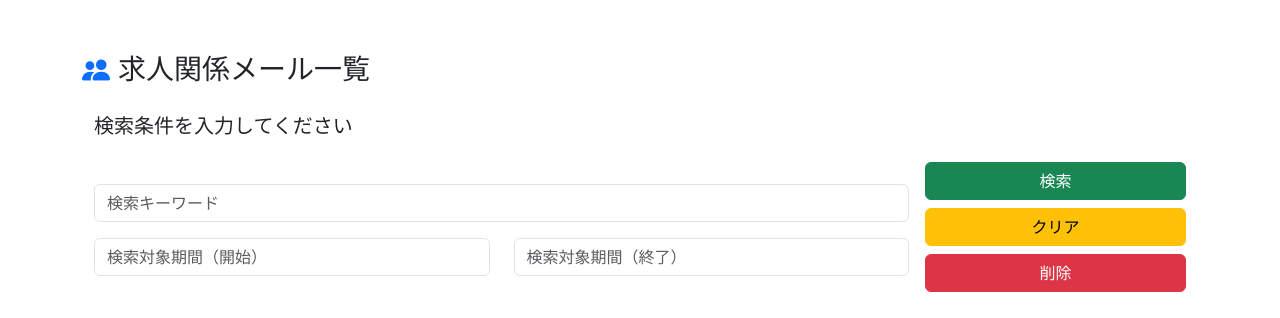
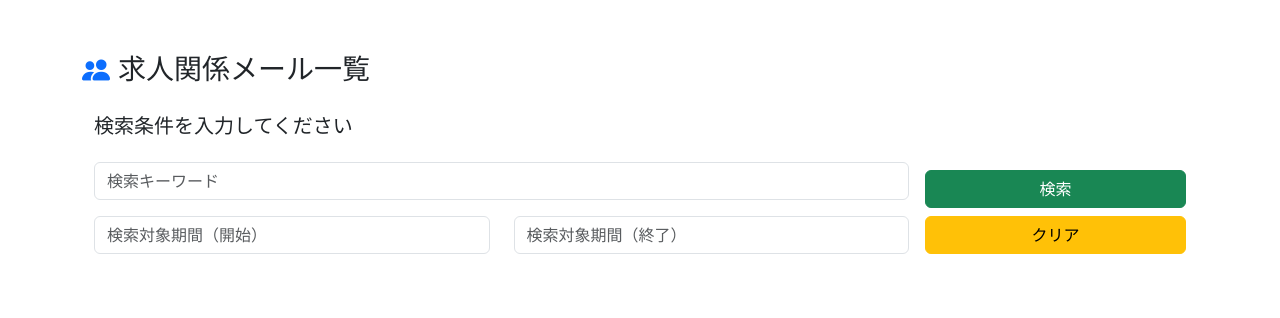
Before and after one commit to NJK-Labo/mailfilter, a Flask app: page /job-emails in a window 1280 px wide. Shown: the part 88-406 px from the top of the page. Run offline with Flask 3, Linux system fonts and the light colour scheme; some libraries are stand-ins or nearby versions.

Commit message:
一覧画面から削除ボタンを消去

```diff
--- a/app/templates/list_contact_emails.html
+++ b/app/templates/list_contact_emails.html
@@ -42,8 +42,7 @@
             </div>
             <div class="col-md-3 d-flex flex-column justify-content-end mb-3">
                 {{ form.search(id="execute", class="btn btn-success mb-2 w-100") }}
-                <button type="button" id="clear" class="btn btn-warning mb-2 w-100">クリア</button>
-                <button type="button" id="delete" class="btn btn-danger w-100">削除</button>
+                <button type="button" id="clear" class="btn btn-warning w-100">クリア</button>
             </div>
         </form>
     </div>
--- a/app/templates/list_job_emails.html
+++ b/app/templates/list_job_emails.html
@@ -37,10 +37,9 @@
                         </div>
                     </div>
                 </div>
-                <div class="col-md-3 d-flex flex-column justify-content-end">
+                <div class="col-md-3 d-flex flex-column justify-content-end mb-3">
                     {{ form.search(id="execute", class="btn btn-success mb-2 w-100") }}
-                    <button type="button" id="clear" class="btn btn-warning mb-2 w-100">クリア</button>
-                    <button type="button" id="delete" class="btn btn-danger w-100">削除</button>
+                    <button type="button" id="clear" class="btn btn-warning w-100">クリア</button>
                 </div>
             </form>
         </div>
```
